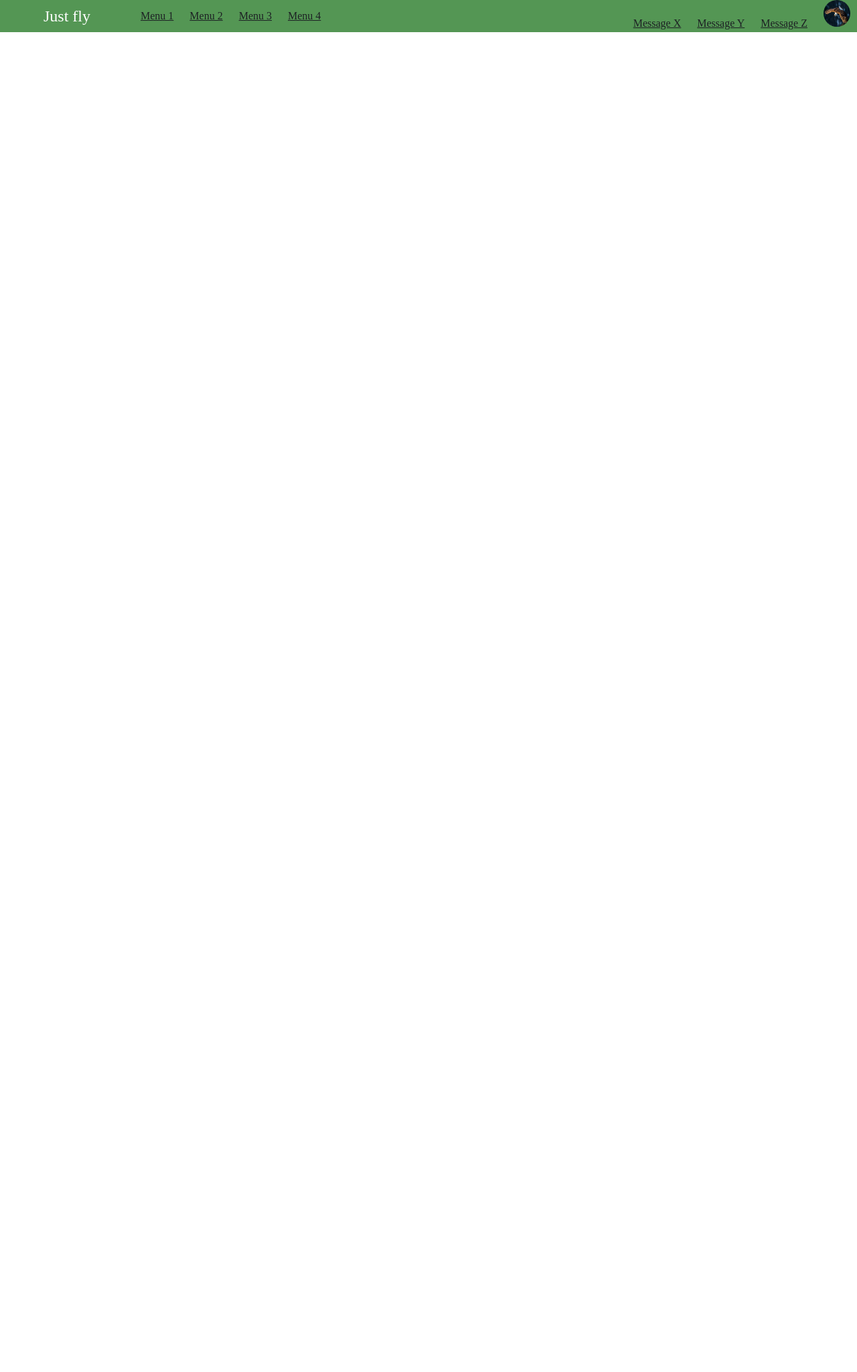
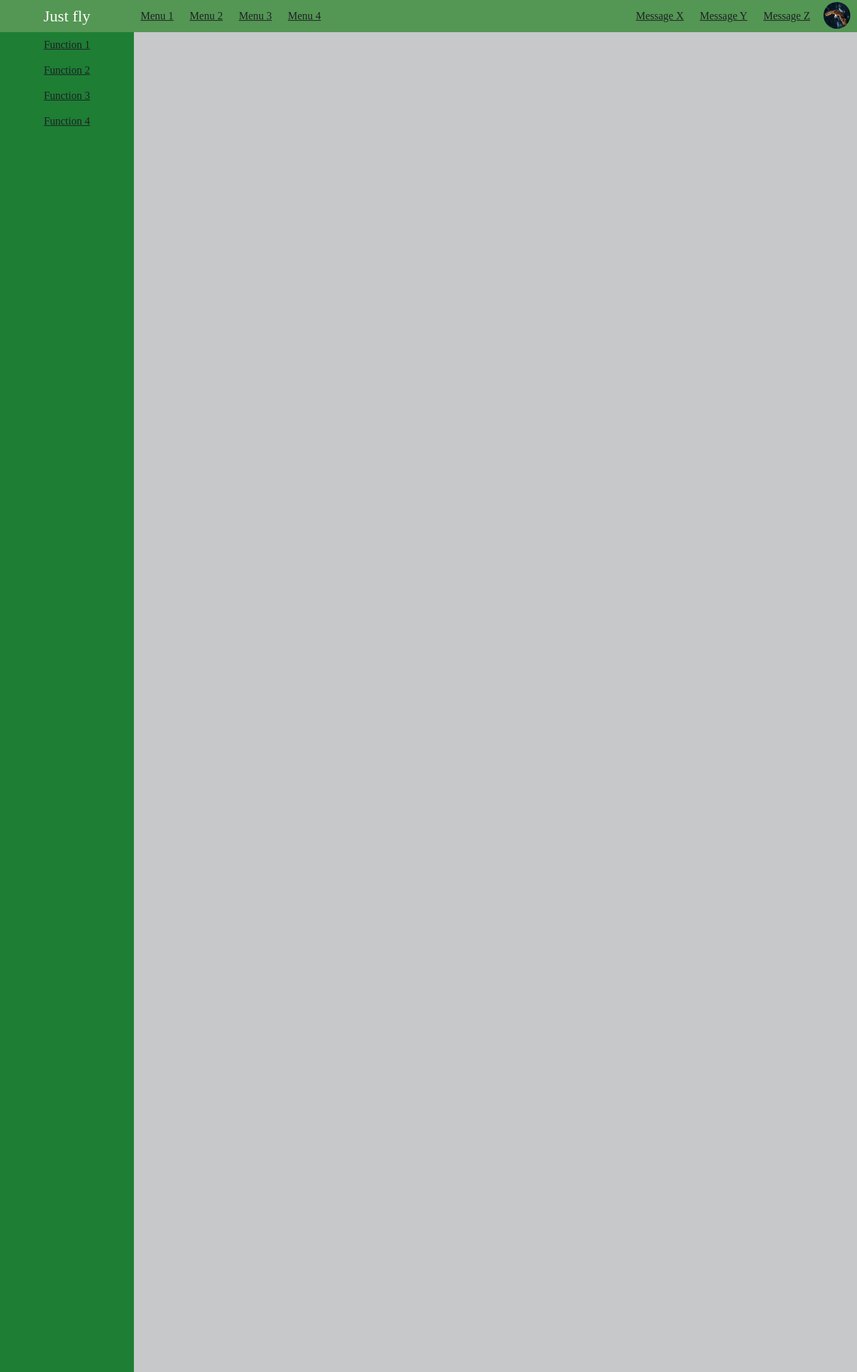
Before and after one commit to kingronjan/fly, a Django app: page /blog/test/ in a window 1280 px wide. Shown: the whole page at 67% size. Run offline with Django 3.2, Linux system fonts and the light colour scheme.

Commit message:
add: general static files

```diff
--- a/blog/templates/blog/layout.html
+++ b/blog/templates/blog/layout.html
@@ -5,7 +5,104 @@
     <meta charset="UTF-8">
     <title>{% block title %}{% endblock %}</title>
     {% block css %}{% endblock %}
-    <link rel="stylesheet" type="text/css" href="{% static 'blog/layout.css' %}">
+    <style>
+        .right {
+        float: right;
+        }
+        .left {
+            float: left;
+        }
+        body {
+            margin: 0;
+        }
+        .pg-header {
+            height: 48px;
+            background: #549654;
+            min-width: 1024px;
+            line-height: 48px;
+        }
+        .pg-header .log {
+            font-size: 24px;
+            text-align: center;
+            width: 200px;
+            color: white;
+        }
+        .pg-header .hl-menu .item, .pg-header .hr-menu .item {
+            padding: 0 10px;
+            height: 48px;
+            display: inline-block;
+            color: #1d2124;
+        }
+        .pg-header .hl-menu .item:hover, .pg-header .hr-menu .item:hover{
+            background: darkgreen;
+        }
+        .pg-header .hl-menu .item-set {
+            display: inline-block;
+            position: relative;
+        }
+        .pg-header .hl-menu .item-set .sets {
+            position: absolute;
+            width: 150px;
+            display: none;
+        }
+        .pg-header .hl-menu .item-set:hover .sets {
+            display: block;
+        }
+        .pg-header .hl-menu .item-set .sets a {
+            display: block;
+            width: auto;
+            color: #1d2124;
+            background: #549654;
+            padding: 0 10px;
+            height: 48px;
+        }
+        .avatar {
+            display: inline-block;
+            position: relative;
+        }
+        .avatar .sets {
+            position: absolute;
+            width: 150px;
+            left: -90px;
+            top: 48px;
+            display: none;
+        }
+        .avatar:hover .sets {
+            display: block;
+        }
+        .avatar .sets a {
+            display: block;
+            background: #549654;
+            color: #1d2124;
+        }
+        .avatar-img {
+            border-radius: 50%;
+            margin-top: 3px;
+        }
+        .pg-body .menus {
+            position: absolute;
+            top: 48px;
+            left: 0;
+            bottom: 0;
+            width: 200px;
+            background-color: #1e7e34;
+        }
+        .pg-body .menus a {
+            color: #1d2124;
+            display: block;
+            padding: 10px 10px;
+            text-align: center;
+        }
+        .pg-body .contents {
+            position: absolute;
+            top: 48px;
+            right: 0;
+            bottom: 0;
+            left: 200px;
+            background-color: #c6c8ca;
+            overflow: auto;
+        }
+    </style>
 </head>
 <body>
     <div class="pg-header">
@@ -27,9 +124,9 @@
             <a class="item" href="#">Message X</a>
             <a class="item" href="#">Message Y</a>
             <a class="item" href="#">Message Z</a>
-            <div class="item-set">
+            <div class="avatar right">
                 <a class="item" href="#">
-                    <img class="avatar" src="{% static 'web/avatars/default-avatar.jpg' %}" alt="" height="40" width="40">
+                    <img class="avatar-img" src="{% static 'web/avatars/default-avatar.jpg' %}" alt="" height="40" width="40">
                 </a>
                 <div class="sets">
                     <a href="#">Menu 4-1</a>
@@ -40,8 +137,14 @@
         </div>
     </div>
     <div class="pg-body">
-        <div class="menus"></div>
+        <div class="menus">
+            <a href="#">Function 1</a>
+            <a href="#">Function 2</a>
+            <a href="#">Function 3</a>
+            <a href="#">Function 4</a>
+        </div>
         <div class="contents">
+        <div style="height: 2000px"></div>
             {% block contents %}{% endblock %}
         </div>
     </div>
```
